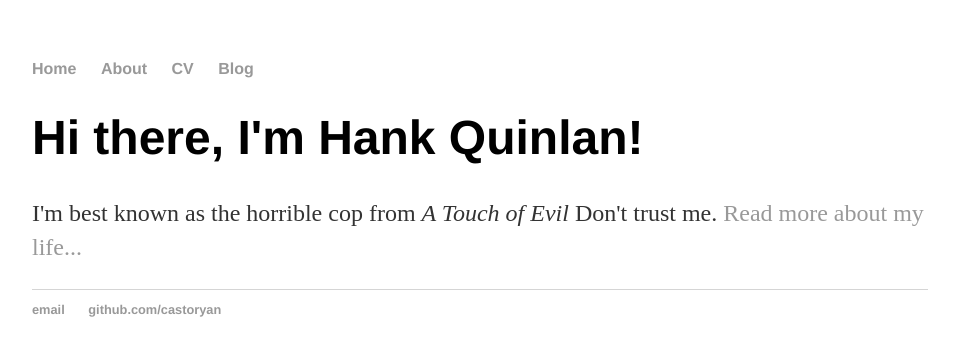
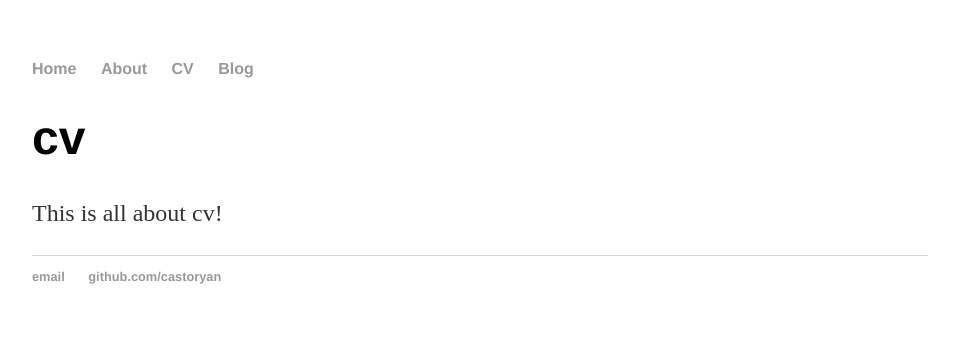
Before and after one commit to castoryan/castoryan.github.io, a Jekyll site: the page built from cv/index.html, in a window 1280 px wide. Shown: the top 356 px of the page, without its empty margins (160-1119 px from the left). Built offline with Jekyll 4.4.1, drawn with Linux system fonts in a browser that asks for light colours.

Commit message:
Update index.html

```diff
--- a/cv/index.html
+++ b/cv/index.html
@@ -1,8 +1,10 @@
 ---
 layout: default
-title: Hank Quinlan, Horrible Cop
+title: cv
 ---
 <div class="blurb">
-	<h1>Hi there, I'm Hank Quinlan!</h1>
-	<p>I'm best known as the horrible cop from <em>A Touch of Evil</em> Don't trust me. <a href="/about">Read more about my life...</a></p>
+	<h1>cv</h1>
+	<p>
+	  This is all about cv!
+	</p>
 </div><!-- /.blurb -->
```
